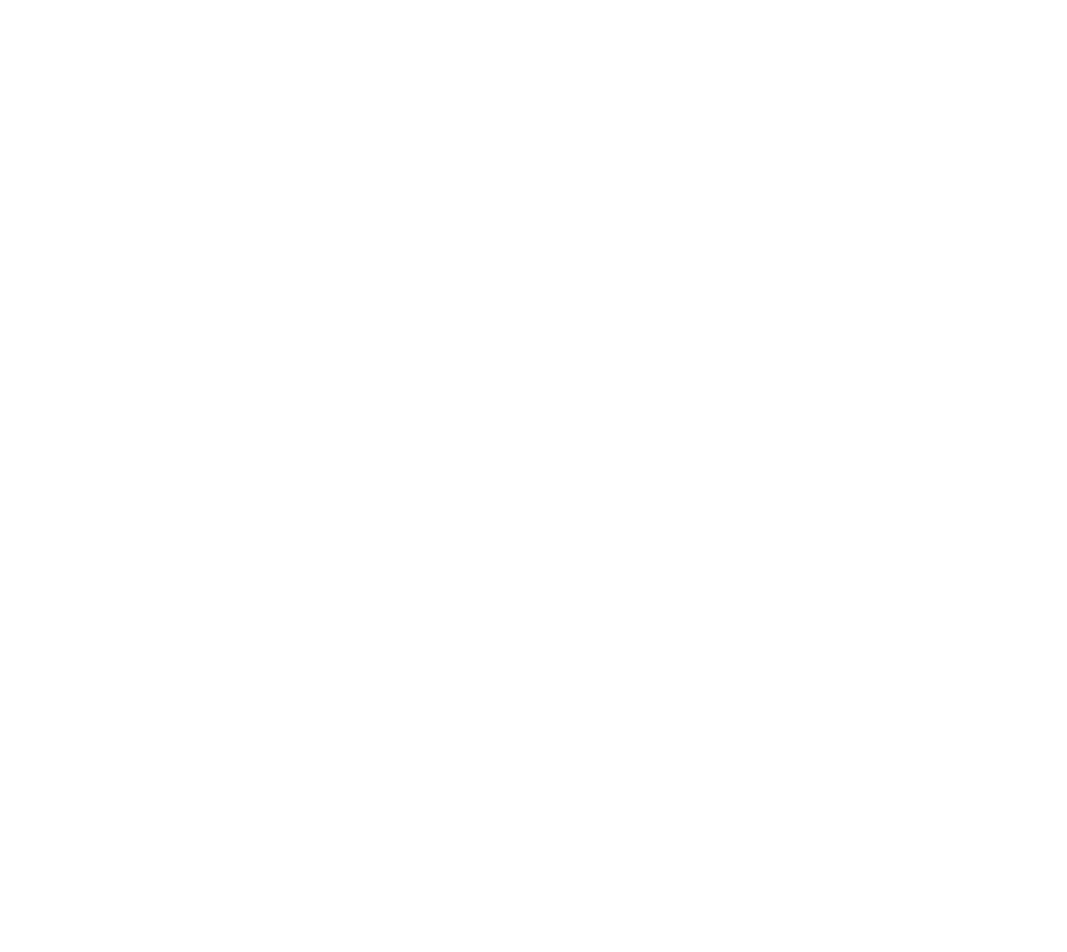
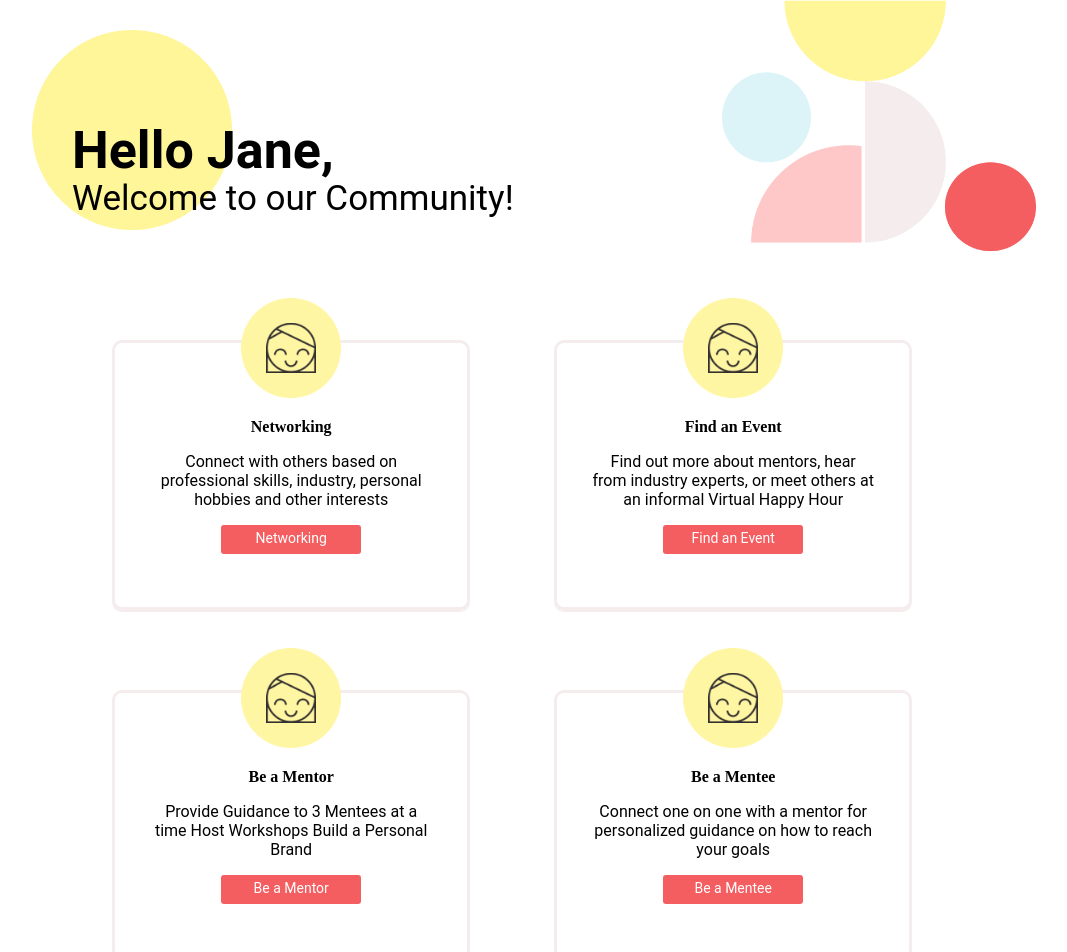
Before and after one commit to jordisman/Women2Work, a React (Create React App) app: page /Mentee in a window 1280 px wide. Shown: the top 952 px of the page, without its empty margins (88-1155 px from the left). Before the commit the page ends 800 px from the top, so only its background shows below. Built offline with nearby package versions, Linux system fonts and the light colour scheme.

Commit message:
Redid Mentee

```diff
--- a/package.json
+++ b/package.json
@@ -7,6 +7,7 @@
     "@testing-library/jest-dom": "^4.2.4",
     "@testing-library/react": "^9.5.0",
     "@testing-library/user-event": "^7.2.1",
+    "axios": "^0.19.2",
     "node-sass": "^4.14.1",
     "react": "^16.13.1",
     "react-dom": "^16.13.1",
--- /dev/null
+++ b/src/components/Mentee.js
@@ -0,0 +1,108 @@
+import React from 'react';
+import {NavLink} from 'react-router-dom';
+// import NavMember from './NavMember';
+import css from '../styles/mentee.module.css';
+import footer from './Footer';
+import bubbles from '../images/dots.png';
+import smiley from '../images/smiley.png';
+import yellowCircle from '../images/yellowCircle.png';
+import Footer from './Footer';
+
+class Mentee extends React.Component {
+
+  render() {
+    const underline = {textDecoration: "none"};
+    const textColor = {color: "white"};
+
+    return (
+      <div>
+
+        <div className={css.menteeContainer}>
+
+        <div className={css.item40}>
+          <div className={css.yellowBubbleWrap}>
+            <img src={yellowCircle} className={css.yellowBubble} /></div>
+          <img src={bubbles} className={css.bubbles} />
+          <p  className={css.hello}> Hello Jane, </p>
+          <p className={css.wel}> Welcome to our Community! </p>
+
+        </div>
+
+
+        <div className={css.item42}>
+          <div className={css.innerText}>
+
+            <div className={css.smileyCrop}>
+              <img src={smiley} className={css.smiley} />
+            </div>
+
+            <p className={css.secondTitle}>Networking</p>
+            <p>
+              Connect with others based on professional skills, industry, personal hobbies and other interests
+            </p>
+            <div className={css.redBtn}>Networking</div>
+          </div>
+        </div>
+
+        <div className={css.item43}>
+          <div div className={css.innerText}>
+            <div className={css.smileyCrop}>
+              <img src={smiley} className={css.smiley} />
+            </div>
+
+            <p className={css.secondTitle}>Find an Event</p>
+            <p>
+              Find out more about mentors, hear from industry experts, or meet others at an informal Virtual Happy Hour
+            </p>
+            <div className={css.redBtn}>Find an Event</div>
+          </div>
+        </div>
+
+
+        <div className={css.item44}>
+          <div className={css.innerText}>
+            <div className={css.smileyCrop}>
+              <img src={smiley} className={css.smiley} />
+            </div>
+
+            <p className={css.secondTitle}>Be a Mentor</p>
+            <p>
+              Provide Guidance to 3 Mentees at a time
+              Host Workshops
+              Build a Personal Brand
+
+            </p>
+            <div className={css.redBtn}>Be a Mentor</div>
+          </div>
+        </div>
+
+        <div className={css.item45}>
+          <div className={css.innerText}>
+            <div className={css.smileyCrop}>
+              <img src={smiley} className={css.smiley} />
+            </div>
+
+            <p className={css.secondTitle}>Be a Mentee</p>
+            <p>
+              Connect one on one with a mentor
+              for personalized guidance on how to reach your goals
+            </p>
+            <div className={css.redBtn}>
+              <NavLink to="./BeMentee" style={{...underline, ...textColor}}>
+                Be a Mentee
+              </NavLink>
+            </div>
+          </div>
+        </div>
+
+
+
+
+        </div>
+        <Footer />
+      </div>
+    )
+  }
+}
+
+export default Mentee;
--- a/src/components/Router.js
+++ b/src/components/Router.js
@@ -1,6 +1,7 @@
 import React from 'react';
 import {BrowserRouter, Route} from 'react-router-dom';
 import LandingPage from './LandingPage';
+import Mentee from './Mentee';
 import Intro from './Intro';
 
 import UserForm from './UserForm';
@@ -16,6 +17,7 @@
             <Route exact path='/' component={LandingPage} />
             <Route path='/Intro' component={Intro} />
             <Route path='/UserForm' component={UserForm} />
+            <Route path='/Mentee' component={Mentee} />
 
 
 
--- /dev/null
+++ b/src/styles/form.module.css
@@ -0,0 +1,133 @@
+.formContainer {
+  display: grid;
+  font-family: PT Sans;
+  font-style: normal;
+  font-weight: normal;
+  margin: 0;
+  grid-template-columns: 1fr 1fr;
+  grid-template-rows: 120px 650px;
+}
+
+.item11 {
+  grid-area: intro;
+  grid-column: 1 / 3;
+  grid-row: 1 / 2;
+  /* background-color: #4285F4; */
+}
+
+.item12 {
+  grid-area: form;
+  grid-column: 2 / 3;
+  grid-row: 2 / 3;
+  /* background-color: aqua; */
+}
+
+.item13 {
+  grid-area: profile;
+  grid-column: 1 / 2;
+  grid-row: 2 / 3;
+  /* background-color: sandybrown; */
+}
+
+input {
+  width: 70%;
+  padding: 10px 20px;
+  margin: 20px 0;
+  display: inline-block;
+  border: 1px solid #ccc;
+  box-sizing: border-box;
+  margin-top: 8px;
+  border-radius: 3px;
+}
+
+textarea {
+  width: 70%;
+  height: 60px;
+  padding: 10px 20px;
+  margin: 20px 0;
+  display: inline-block;
+  border: 1px solid #ccc;
+  box-sizing: border-box;
+  margin-top: 8px;
+  border-radius: 3px;
+}
+
+label {
+  float: left;
+  text-align: left;
+  width: 450px;
+  font-size: 11px;
+  color: #656D78;
+  margin-left: 4px;
+}
+
+::placeholder {
+  color: #D7DBDD;
+}
+
+.firstLine {
+  font-size: 20px;
+  font-style: bold;
+  color: #656D78;
+  margin: 20px 0 0 50px;
+}
+
+.secondLine {
+  font-style: 8px;
+  margin-top: 5px;
+  margin: 10px 0 0 50px;
+}
+
+.btnWrap {
+  width: 70%;
+  text-align: center;
+  /* border: 1px solid green; */
+}
+
+.connectBtn {
+  height: 40px;
+  width: 40%;
+  color: white;
+  text-align: center;
+  padding-top: 10xpx;
+  border-radius: 3px;
+  background-color: #4A89DC;
+  border: 1px solid rgba(122, 125, 128, 0.3);
+  box-shadow: 0px 1px 5px rgba(171, 175, 179, 0.6),
+  inset 0px -2px 2px rgba(122, 125, 128, 0.2);
+}
+
+span {
+  color: #4A89DC
+}
+
+/* img {
+  border-radius: 50%;
+  display: block;
+  margin: auto;
+} */
+
+.editProfile {
+  color: #4285F4;
+  text-align: center;
+  font-size: 16px;
+  /* border: 1px solid red; */
+}
+
+.imageCrop {
+  width: 280px;
+  height: 280px;
+  overflow: hidden;
+  border-radius: 50%;
+  margin: 20px auto;
+  /* border: 1px solid blue; */
+}
+
+.profilePic {
+  /* height: 500px; */
+  margin: -10px 0 0 -20px;
+  height: 450px;
+  /* width: 300px; */
+  overflow: hidden;
+  /* border: 2px solid red; */
+}
--- /dev/null
+++ b/src/styles/mentee.module.css
@@ -0,0 +1,157 @@
+.menteeContainer {
+  display: grid;
+  font-family: Roboto;
+  grid-template-columns: 1fr 1fr;
+  grid-template-rows: 250px 60px 300px 350px 150px;
+  width: 80%;
+  margin: 0 0 0 100px;
+  /* border: 2px solid red; */
+}
+
+.item40 {
+  grid-column: 1 / 3;
+  grid-row: 1 / 2;
+  padding: 60px 0 0 30px;
+  /* background-color: rgb(245, 152, 71); */
+}
+
+.item41 {
+  grid-column: 1 / 3;
+  grid-row: 2 / 3;
+  margin-top: 30px
+    /* background-color: rgb(87, 90, 245); */
+}
+
+.item42 {
+  grid-column: 1 / 2;
+  grid-row: 3 / 4;
+  width: 70%;
+  margin: 30px 0 0 100px;
+  /* background-color: rgb(234, 117, 245); */
+  border: 3px solid #F5EDED;
+  box-sizing: border-box;
+  box-shadow: 0px 2px 0px #F5EDED;
+  border-radius: 10px;
+  text-align: center;
+}
+
+.item43 {
+  grid-column: 2 / 3;
+  grid-row: 3 / 4;
+  width: 70%;
+  border: 3px solid #F5EDED;
+  box-sizing: border-box;
+  box-shadow: 0px 2px 0px #F5EDED;
+  border-radius: 10px;
+  margin: 30px 0 0 30px;
+  /* background-color: rgb(245, 117, 4); */
+  text-align: center;
+}
+
+.item44 {
+  grid-column: 1 / 2;
+  grid-row: 4 / 5;
+  width: 70%;
+  margin: 80px 0 0 100px;
+  /* background-color: rgb(243, 117, 123); */
+  border: 3px solid #F5EDED;
+  box-sizing: border-box;
+  box-shadow: 0px 2px 0px #F5EDED;
+  border-radius: 10px;
+  text-align: center;
+}
+
+.item45 {
+  grid-column: 2 / 3;
+  grid-row: 4 / 5;
+  width: 70%;
+  /* background-color: rgb(240, 14, 221); */
+  border: 3px solid #F5EDED;
+  box-sizing: border-box;
+  box-shadow: 0px 2px 0px #F5EDED;
+  border-radius: 10px;
+  margin: 80px 0 0 30px;
+  text-align: center;
+}
+
+.item46 {
+  grid-column: 1 / 3;
+  grid-row: 5 / 6;
+  /* background-color:#322F2E; */
+  margin-top: 50px;
+}
+
+.hello {
+  font-size: 52px;
+  font-weight: bold;
+  margin: 60px 0 0 30px;
+}
+
+.wel {
+  font-size: 35px;
+  color: black;
+  margin: -3px 0 0 30px;
+}
+
+.bubbles {
+  position: relative;
+  height: 420px;
+  float: right;
+  margin: -140px 0 0 -80px;
+  /* border: 1px solid blue; */
+}
+
+.yellowBubbleWrap {
+  margin: -30px 0 0 -10px;
+  position: absolute;
+  /* To push circle to background */
+  z-index: -1;
+}
+
+.yellowBubble {
+  height: 200px;
+}
+
+.search {
+  border: 1px solid #F55E61;
+  box-sizing: border-box;
+  box-shadow: inset 1px 1px 3px #CCD1D9;
+  border-radius: 3px;
+  height: 50px;
+  width: 70%;
+  text-align: center;
+  font-size: 30px;
+  color: #635858;
+  padding-top: 10px;
+  margin: 0 0 0 90px;
+}
+
+.innerText {
+  margin: 90px auto;
+  width: 80%;
+}
+
+.redBtn {
+  background-color: #F55E61;
+  height: 24px;
+  width: 140px;
+  margin: auto;
+  padding-top: 5px;
+  border-radius: 3px;
+  color: white;
+  font-size: 14px;
+}
+
+.smileyCrop {
+  margin-top: -50px;
+}
+
+.smiley {
+  width: 100px;
+  margin-top: -200px;
+}
+
+.secondTitle {
+  font-weight: bold;
+  font-family: Rubik;
+}
--- a/src/styles/styles.module.css
+++ b/src/styles/styles.module.css
@@ -160,8 +160,7 @@
 
 
 .navbar {
-  width: 100%;
-  height: 60px;
+  height: 65px;
   font-family: sans-serif;
   border-bottom: .5px solid #DDDDDD;
 }
@@ -179,7 +178,7 @@
 
 .logo {
   height: 33px;
-  margin: 12px 0 0 20px;
+  margin: 15px 0 0 50px;
   float: left;
 }
 
```
Also changed, not shown: src/components/UserForm.js (+75 -48 lines), 1 other file (tests, documents, lock files or other folders).
